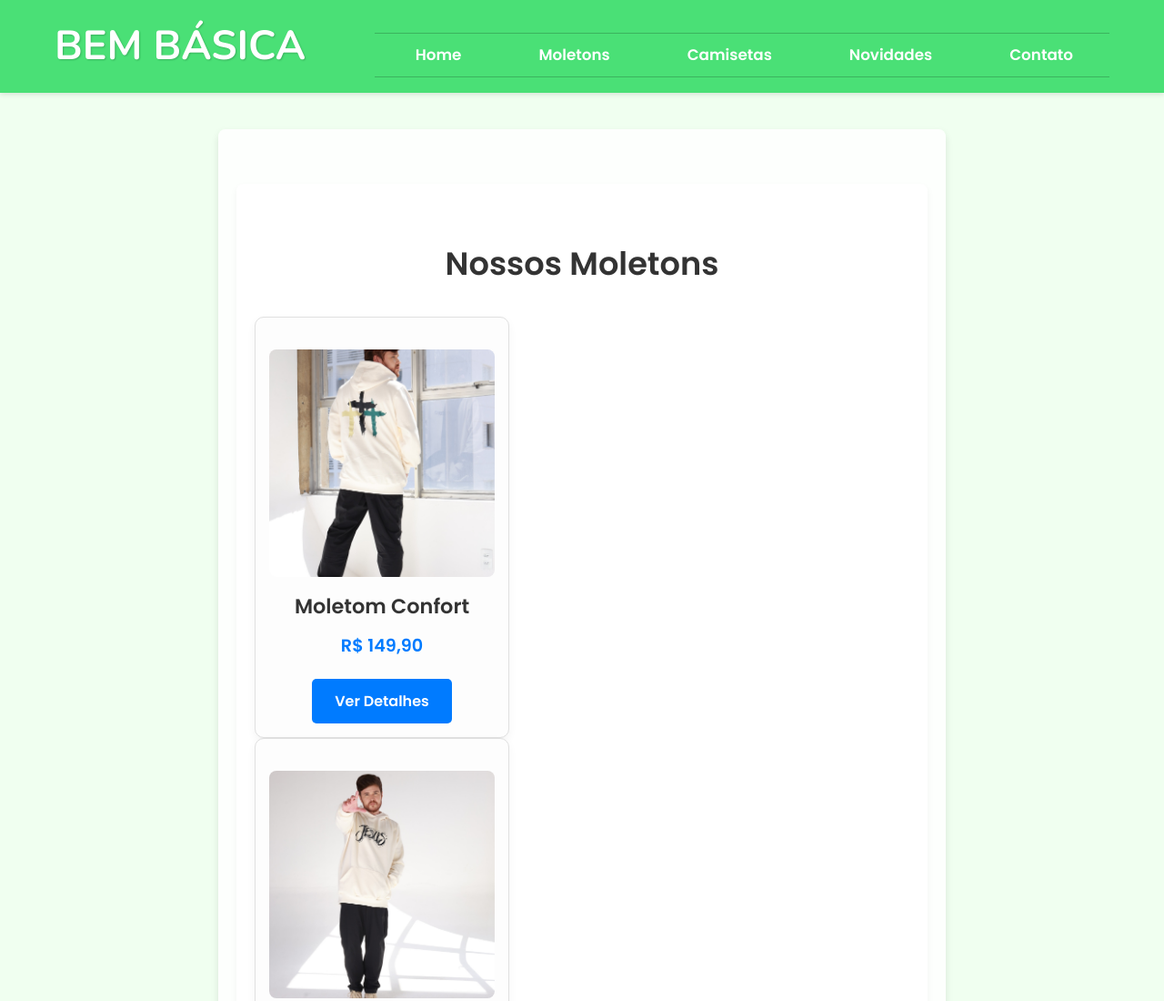
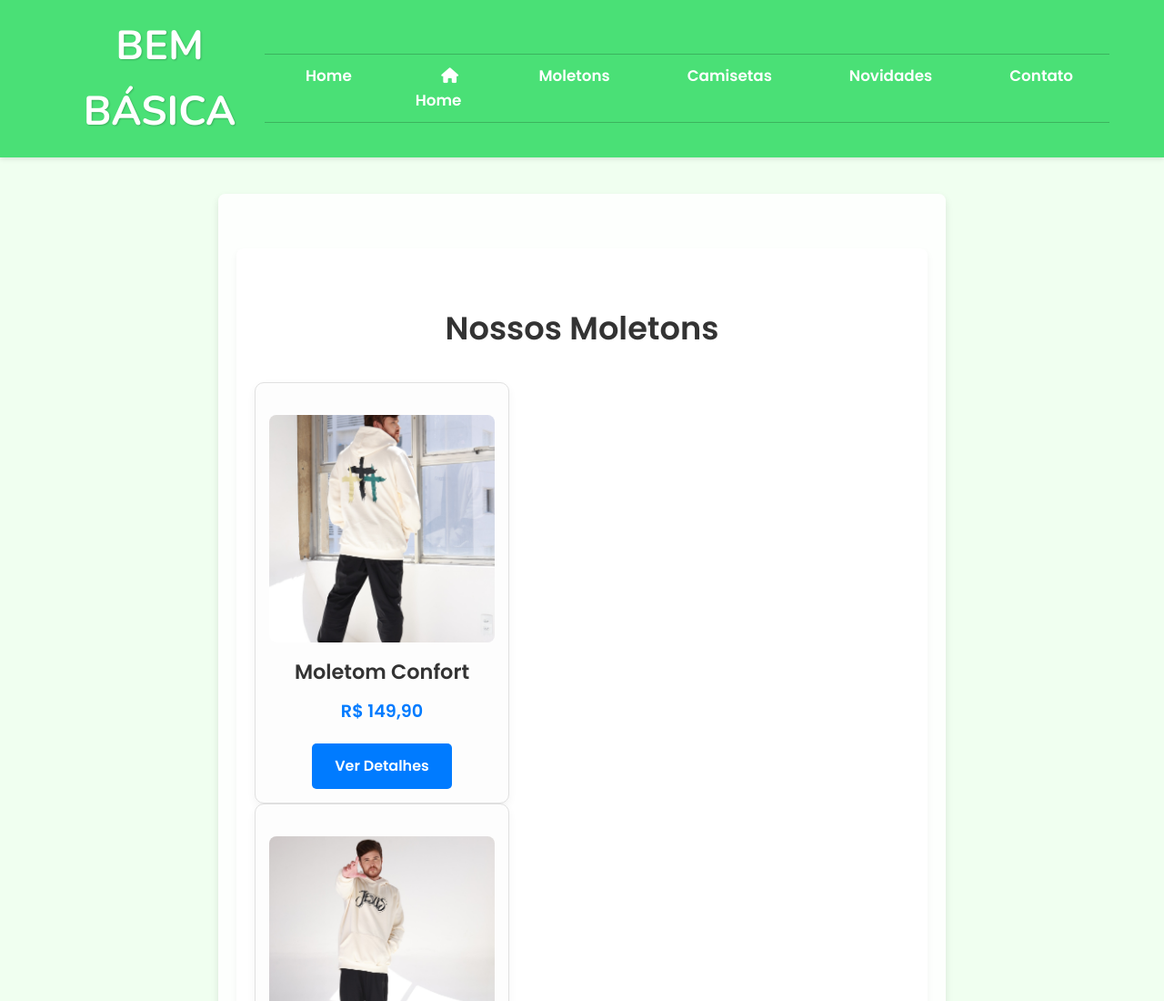
Before and after one commit to GabryelAquiles/bem-basica, a plain HTML site: page moletons.html in a window 1280 px wide. Shown: the top 1100 px of the page at 91% size. Drawn offline with nearby package versions, Linux system fonts and the light colour scheme.

Commit message:
Update moletons.html

```diff
--- a/moletons.html
+++ b/moletons.html
@@ -14,7 +14,7 @@
             <h1 class="logo">BEM BÁSICA</h1>
             <nav class="main-nav">
                 <ul>
-                    <li><a href="index.html">Home</a></li>
+                    <li><a href="index.html">Home</a><li><a href="index.html"><i class="fa-solid fa-house"></i> Home</a></li></li>
                     <li><a href="moletons.html">Moletons</a></li>
                     <li><a href="camisetas.html">Camisetas</a></li>
                     <li><a href="novidades.html">Novidades</a></li>
```
